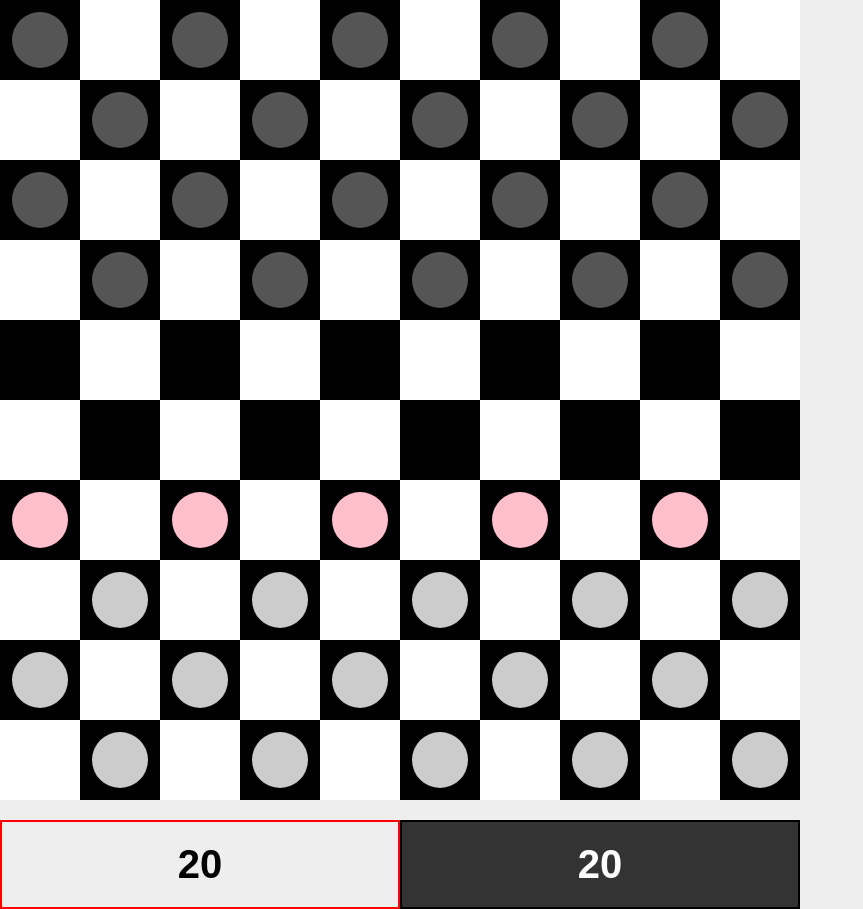
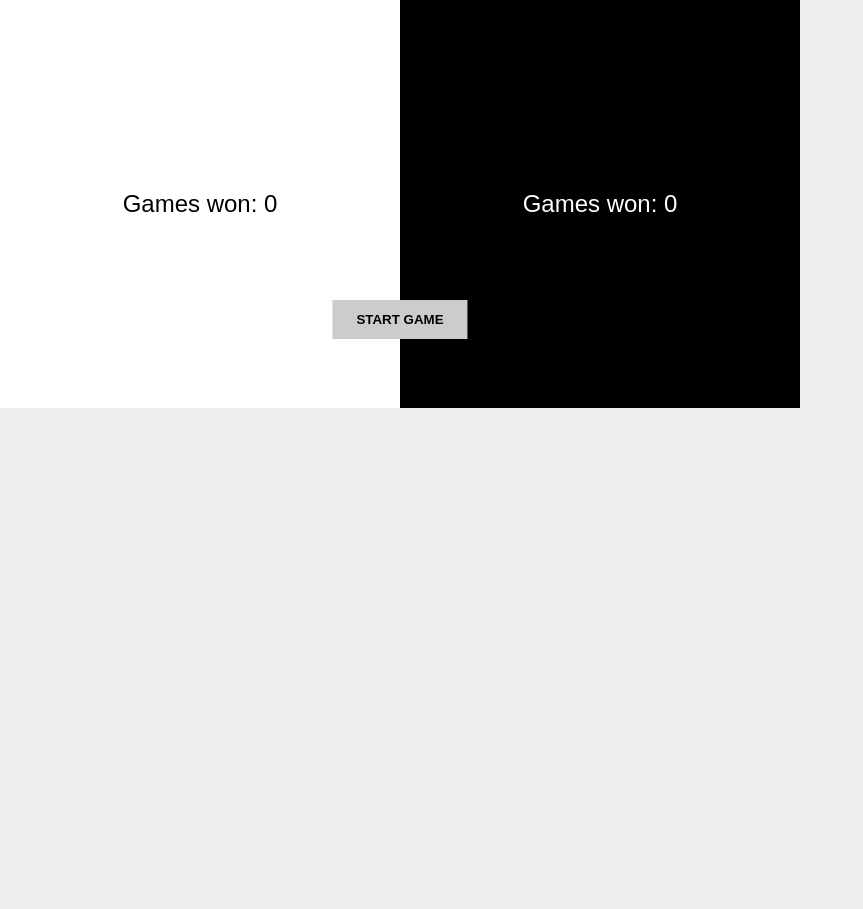
Before and after one commit to natholas/checkers, an Angular app: page / in a window 1280 px wide. Shown: the whole page, without its empty margins (0-863 px from the left). After the commit the page ends 800 px from the top, so only its background shows below. Built offline with nearby package versions, Linux system fonts and the light colour scheme.

Commit message:
Added scoreboard, multi game, fixed rules

```diff
--- a/src/app/app.module.ts
+++ b/src/app/app.module.ts
@@ -7,14 +7,16 @@ import { CanvasComponent } from './canvas/canvas.component'
 import { BoardService} from './board.service'
 import { RendererService} from './renderer.service'
 import { Vector} from './vector';
-import { ScoreKeeperComponent } from './score-keeper/score-keeper.component'
+import { ScoreKeeperComponent } from './score-keeper/score-keeper.component';
+import { MenuComponent } from './menu/menu.component'
 
 @NgModule({
   declarations: [
     MainComponent,
     MainComponent,
     CanvasComponent,
-    ScoreKeeperComponent
+    ScoreKeeperComponent,
+    MenuComponent
   ],
   imports: [
     BrowserModule
--- a/src/app/board.service.ts
+++ b/src/app/board.service.ts
@@ -8,7 +8,7 @@ import { Player } from './player'
 @Injectable()
 export class BoardService {
 
-  generate(size: number = 10) {
+  generate(size: number = 8) {
     let squares: Square[] = []
 
     let traversable = false
@@ -38,9 +38,9 @@ export class BoardService {
 
     for (let square of board.grid) {
 
-      if (square.traversable && square.pos.y < 4) {
+      if (square.traversable && square.pos.y < (board.size/2 - 1)) {
         square.chessPiece = new ChessPiece(players[1])
-      } else if (square.traversable && square.pos.y > board.size - 5) {
+      } else if (square.traversable && square.pos.y >= (board.size/2 + 1)) {
         square.chessPiece = new ChessPiece(players[0])
       }
     }
--- a/src/app/main/main.component.html
+++ b/src/app/main/main.component.html
@@ -1,9 +1,20 @@
 <div>
+  <app-menu
+    *ngIf="!showCanvas"
+    (startGame)="startGame()"
+    [players]="players"
+  ></app-menu>
   <app-canvas #canvas
     [board]="board"
+    *ngIf="showCanvas"
     (boardMouseDown)="boardMouseDown($event)"
     (boardMouseUp)="boardMouseUp($event)"
     (boardMouseMove)="boardMouseMove($event)"
   ></app-canvas>
-  <app-score-keeper #scoreKeeper [board]="board" [players]="players"></app-score-keeper>
+  <app-score-keeper
+    #scoreKeeper
+    *ngIf="showCanvas"
+    [board]="board"
+    [players]="players"
+    (gameOver)="gameOver($event)"></app-score-keeper>
 </div>
--- a/src/app/main/main.component.ts
+++ b/src/app/main/main.component.ts
@@ -22,14 +22,26 @@ export class MainComponent {
   players: Player[] = []
   selectedSquare: Square = null
   activePlayer: Player
+  showCanvas: boolean = false
 
   constructor(private boardService: BoardService) { }
 
   ngOnInit() {
     this.players = [new Player(0), new Player(1)]
+  }
+
+  startGame() {
+    this.resetPlayerScore()
     this.board = new Board(this.boardService.generate())
     this.boardService.setupGame(this.board, this.players)
     this.switchActivePlayer()
+    this.showCanvas = true
+  }
+
+  resetPlayerScore() {
+    for (let player of this.players) {
+      player.score = 0
+    }
   }
 
   boardMouseDown(pos: Vector) {
@@ -96,7 +108,9 @@ export class MainComponent {
     this.kingify(newSquare)
     if (lethal) {
       this.removeJumpedPieces(oldSquare, newSquare)
-      this.calcMoves()
+      if (!this.calcMoves()) {
+        this.switchActivePlayer()
+      }
     }
     else this.switchActivePlayer()
   }
@@ -109,7 +123,9 @@ export class MainComponent {
   }
 
   switchActivePlayer() {
-    if (this.activePlayer) this.activePlayer.active = false
+    if (this.activePlayer) {
+      this.activePlayer.active = false
+    }
     if (this.activePlayer === this.players[0]) {
       this.activePlayer = this.players[1]
     } else {
@@ -127,12 +143,11 @@ export class MainComponent {
       }
     }
 
-    gridLoop:
     for (let square of this.board.grid) {
       for (let move of square.moves) {
         if (move.lethal) {
           this.removeNonLethalMoves()
-          break gridLoop
+          return true
         }
       }
     }
@@ -167,4 +182,11 @@ export class MainComponent {
       newSquare.chessPiece.king = true
     }
   }
+
+  gameOver(winner: Player) {
+    this.activePlayer = null
+    this.removeMoves()
+    this.showCanvas = false
+    winner.gamesWon += 1
+  }
 }
--- /dev/null
+++ b/src/app/menu/menu.component.css
@@ -0,0 +1,24 @@
+.player-info {
+  width: 400px;
+  max-width: 50%;
+  float: left;
+  text-align: center;
+  padding: 190px 0;
+  font-size: 24px;
+}
+
+.player-info.player-1 {
+  background-color: black;
+  color: white;
+}
+
+.player-info.player-0 {
+  background-color: white;
+}
+
+button {
+  position: absolute;
+  top: 300px;
+  left: 400px;
+  transform: translateX(-50%)
+}
--- /dev/null
+++ b/src/app/menu/menu.component.html
@@ -0,0 +1,9 @@
+<div>
+
+  <div *ngFor="let player of players" class="player-info player-{{player.type}}">
+    Games won: {{player.gamesWon}}
+  </div>
+
+  <button (click)="startGame.emit()">Start Game</button>
+
+</div>
--- a/src/app/player.ts
+++ b/src/app/player.ts
@@ -3,6 +3,7 @@ export class Player {
   color: string
   colorAvailable: string
   score: number = 0
+  gamesWon: number = 0
   active: boolean = false
 
   constructor(type: number) {
--- a/src/app/score-keeper/score-keeper.component.css
+++ b/src/app/score-keeper/score-keeper.component.css
@@ -10,11 +10,11 @@
   box-sizing: border-box;
 }
 
-.player-info.white {
-  background-color: #eee;
+.player-info.player-0 {
+  background-color: #fff;
 }
 
-.player-info.black {
+.player-info.player-1 {
   background-color: #333;
   color: #fff;
 }
--- a/src/app/score-keeper/score-keeper.component.html
+++ b/src/app/score-keeper/score-keeper.component.html
@@ -1,5 +1,5 @@
 <div>
-  <div *ngFor="let player of players" class="player-info" [ngClass]="{'active': player.active, black: player.type == 1, white: player.type == 2}">
+  <div *ngFor="let player of players" class="player-info player-{{player.type}}" [ngClass]="{'active': player.active}">
     {{player.score}}
   </div>
 </div>
--- a/src/app/score-keeper/score-keeper.component.ts
+++ b/src/app/score-keeper/score-keeper.component.ts
@@ -1,4 +1,4 @@
-import { Component, Input } from '@angular/core';
+import { Component, Input, EventEmitter, Output } from '@angular/core';
 import { Board } from './../board';
 import { Player } from './../player';
 
@@ -11,6 +11,7 @@ export class ScoreKeeperComponent {
 
   @Input() board: Board
   @Input() players: Player[]
+  @Output() gameOver: EventEmitter<any> = new EventEmitter();
 
   ngOnInit() {
     this.update()
@@ -27,6 +28,18 @@ export class ScoreKeeperComponent {
       }
     }
 
+    for (let player of this.players) {
+      if (player.score == 0) {
+        this.gameOver.emit(this.findWinner())
+      }
+    }
+
+  }
+
+  findWinner() {
+    for (let player of this.players) {
+      if (player.score > 0) return player
+    }
   }
 
 }
--- a/src/styles.css
+++ b/src/styles.css
@@ -4,3 +4,22 @@ body {
     background: #eee;
     font-family: sans-serif;
 }
+
+button {
+    background-color: #ccc;
+    border: none;
+    font-family: sans-serif;
+    font-weight: bold;
+    text-transform: uppercase;
+    padding: 12px 24px;
+    cursor: pointer;
+    outline: none;
+}
+
+button:hover {
+    background: #ddd;
+}
+
+button:active {
+    background: #bbb;
+}
```
Also changed, not shown: src/app/menu/menu.component.ts (added, +12 -0 lines), 1 other file (tests, documents, lock files or other folders).
